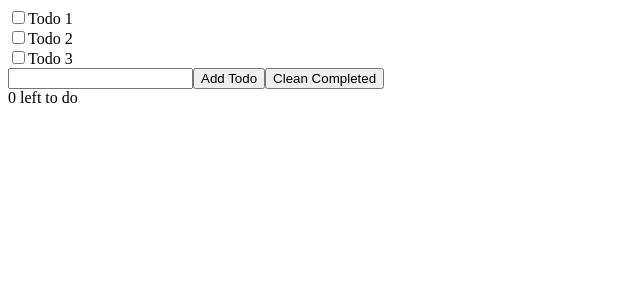
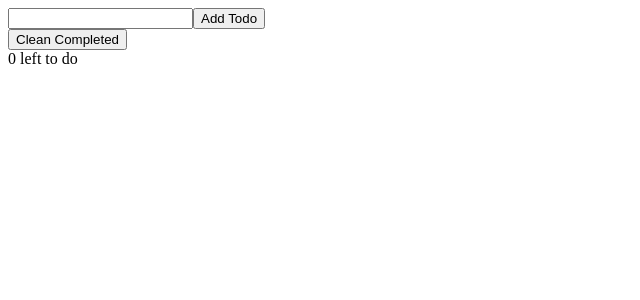
Before and after one commit to immortalkrazy/my-todo-list, a React (Create React App) app: page / in a window 1280 px wide. Shown: the top 300 px of the page, without its empty margins (0-640 px from the left). Built offline with nearby package versions, Linux system fonts and the light colour scheme.

Commit message:
more changes

```diff
--- a/package.json
+++ b/package.json
@@ -10,6 +10,8 @@
     "react": "^19.2.4",
     "react-dom": "^19.2.4",
     "react-scripts": "5.0.1",
+    "uuid": "^13.0.0",
+    "uuidv4": "^6.2.13",
     "web-vitals": "^2.1.4"
   },
   "scripts": {
--- a/src/App.js
+++ b/src/App.js
@@ -1,23 +1,48 @@
-import React, { useState } from 'react';
+import React, { useRef, useState, useEffect } from 'react';
 import TodoList from './TodoList';
+import { v4 as uuidv4 } from 'uuid';
+
+const LOCAL_STORAGE_KEY = 'todoApp.todos';
 
 function App() {
 
-  const [todos, setTodos] = useState([
-    { id: 1, name: 'Todo 1', completed: false },
-    { id: 2, name: 'Todo 2', completed: false },
-    { id: 3, name: 'Todo 3', completed: false }
-  ]);
+  const [todos, setTodos] = useState([]);
+  const todoNameRef = useRef();
+
+  useEffect(() => {
+    const storedTodos = JSON.parse(localStorage.getItem(LOCAL_STORAGE_KEY));
+    if (storedTodos) {
+      setTodos(storedTodos);
+    }
+  }, []);
+
+  useEffect(() => {
+    localStorage.setItem(LOCAL_STORAGE_KEY, JSON.stringify(todos));
+  }, [todos])
+
+  const handleAddTodo = (e) => {
+    e.preventDefault();
+
+    const name = todoNameRef.current.value;
+    if (name === '') return
+
+    setTodos(prevTodos => {
+      return [...prevTodos, { id: uuidv4(), name: name, completed: false }]
+    })
+
+    todoNameRef.current.value = null
+  }
 
   return (
     <>
       <TodoList todos={todos} />
-      <input type="text" />
-      <button>Add Todo</button>
+      <form onSubmit={handleAddTodo}>
+        <input ref={todoNameRef} type="text" />
+        <button type="submit">Add Todo</button>
+      </form>
       <button>Clean Completed</button>
       <div>0 left to do</div>
     </>
-
   )
 }
 
```
Also changed, not shown: 1 other file (tests, documents, lock files or other folders).
